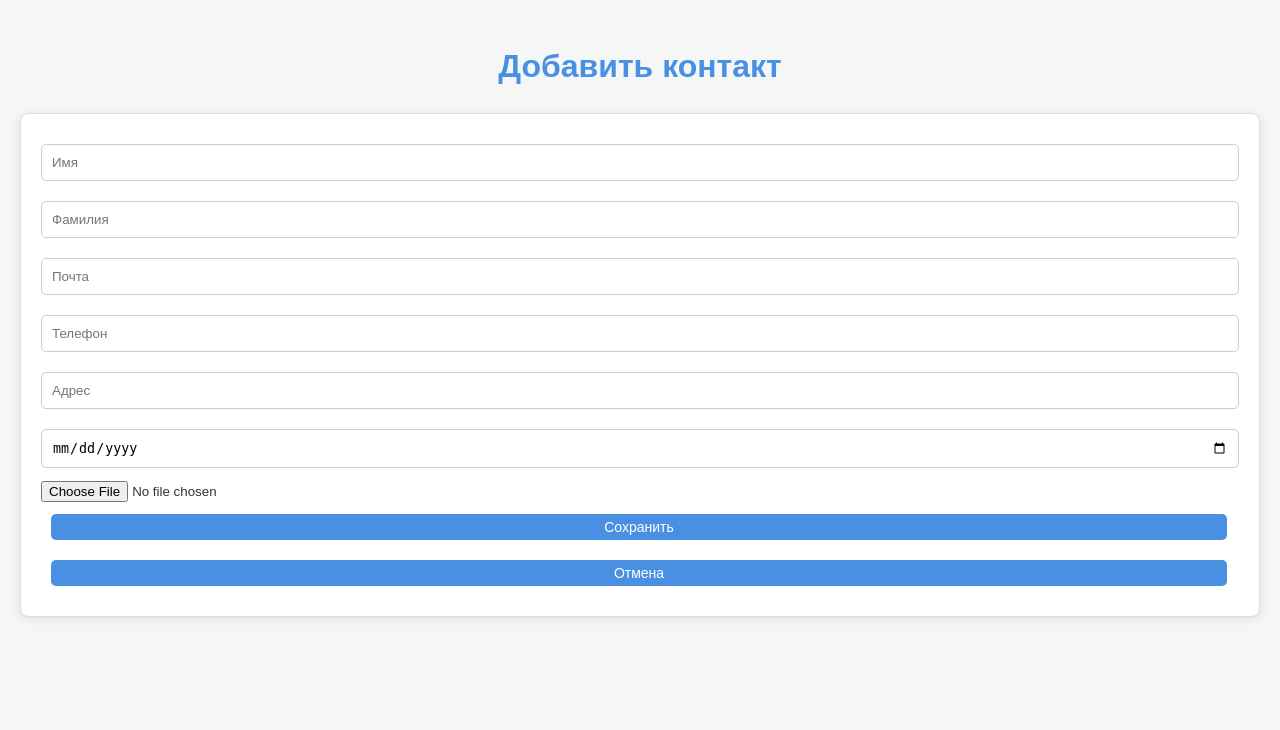
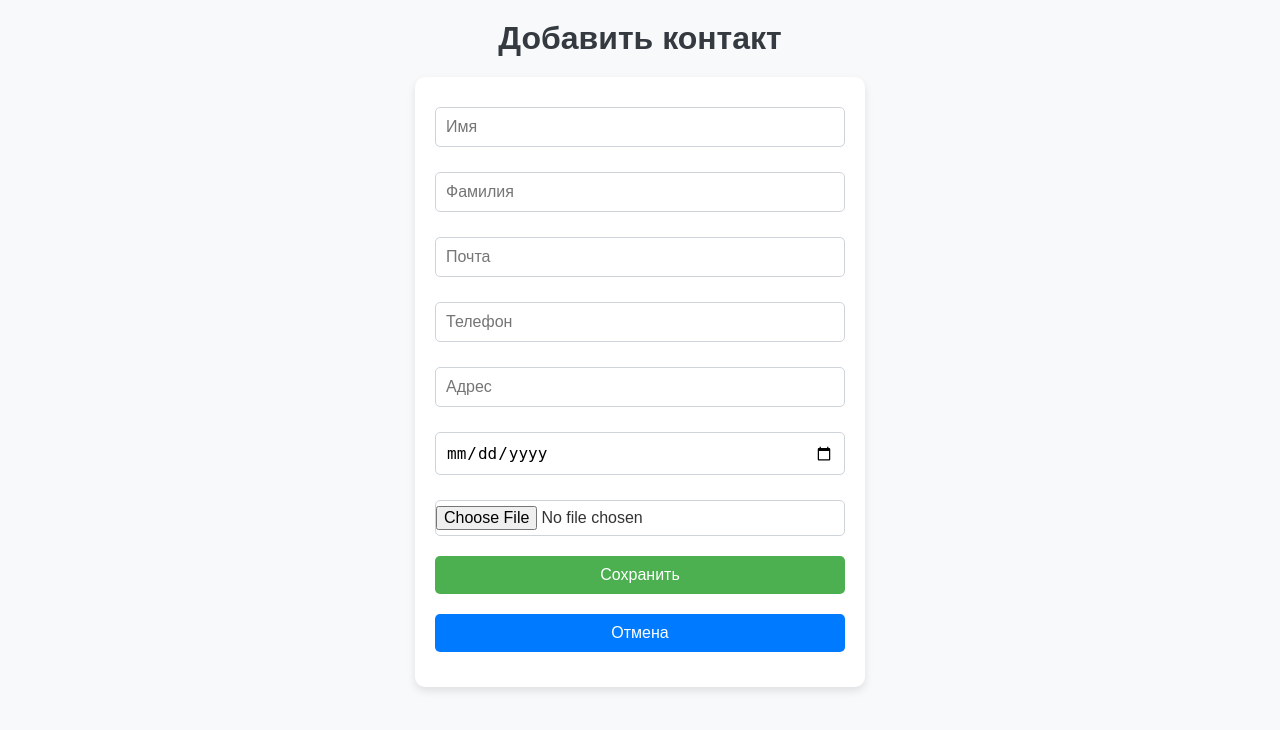
Before and after one commit to Gilfanov-RR/repos, a Flask app: page /add_contact in a window 1280 px wide. Shown: the top 730 px of the page. Run offline with Flask 3, Linux system fonts and the light colour scheme; data that the repository does not hold is empty.

Commit message:
Update styles.css

```diff
--- a/static/styles.css
+++ b/static/styles.css
@@ -1,108 +1,170 @@
-/* Общие стили */
+/* Общие стили для всей страницы */
+* {
+    margin: 0;
+    padding: 0;
+    box-sizing: border-box;
+}
+
 body {
-    background-color: #f4f7f6;
-    margin: 0;
-    font-family: 'Arial', sans-serif;
+    font-family: Arial, sans-serif;
+    background-color: #f8f9fa;
     color: #333;
-    line-height: 1.6;
+    display: flex;
+    flex-direction: column;
+    align-items: center;
     padding: 20px;
 }
 
-/* Заголовок */
 h1 {
+    font-size: 2rem;
+    margin-bottom: 20px;
+    color: #343a40;
     text-align: center;
-    color: #4a90e2;
+}
+
+/* Стили для навигации */
+nav {
+    text-align: center;
     margin-bottom: 20px;
 }
 
-/* Контейнер для формы добавления контактов */
-#addContactForm {
-    background-color: #ffffff;
-    border: 1px solid #dddddd;
-    border-radius: 8px;
-    padding: 20px;
-    margin: 20px 0;
-    box-shadow: 0 2px 10px rgba(0, 0, 0, 0.1);
-}
-
-/* Стили для формы */
-input[type="text"],
-input[type="email"],
-input[type="tel"],
-input[type="date"],
+/* Стили для кнопок */
 button {
-    width: calc(100% - 22px); /* Учитываем отступы и границы */
-    padding: 10px;
-    margin: 10px 0;
-    border: 1px solid #ccc;
-    border-radius: 5px;
-}
-
-/* Кнопки */
-button {
-    background-color: #4a90e2;
+    padding: 10px 15px;
+    margin: 5px;
+    background-color: #007bff;
     color: white;
     border: none;
+    border-radius: 5px;
     cursor: pointer;
-    font-size: 16px;
+    font-size: 1rem;
+    transition: background-color 0.3s ease;
 }
 
 button:hover {
-    background-color: #357ab8;
+    background-color: #0056b3;
 }
 
-/* Список контактов */
+/* Стили для форм */
+form {
+    display: flex;
+    flex-direction: column;
+    align-items: center;
+    width: 100%;
+    max-width: 450px;
+    background-color: #fff;
+    padding: 20px;
+    border-radius: 10px;
+    box-shadow: 0 4px 8px rgba(0, 0, 0, 0.1);
+}
+
+form input, form button {
+    width: 100%;
+    margin-bottom: 15px;
+}
+
+form button[type="submit"] {
+    background-color: #4caf50;
+}
+
+form button[type="submit"]:hover {
+    background-color: #388e3c;
+}
+
+/* Стили для полей ввода */
+input, textarea {
+    padding: 10px;
+    font-size: 1rem;
+    margin: 10px 0;
+    width: 600px;
+    border: 1px solid #ced4da;
+    border-radius: 5px;
+    background-color: white;
+}
+
+input[type="file"] {
+    padding: 5px 0;
+}
+
+/* Стили для разделителей */
+hr {
+    margin: 10px 0;
+    border: 0;
+    border-top: 1px solid #ddd;
+}
+
+/* Стили для списка контактов */
 #contactList {
+    width: 100%;
+    max-width: 600px;
     margin-top: 20px;
 }
 
 #contactList div {
-    background-color: #ffffff;
+    background-color: white;
+    border: 1px solid #ddd;
+    border-radius: 8px;
     padding: 15px;
-    border: 1px solid #dddddd;
-    border-radius: 8px;
     margin-bottom: 10px;
     display: flex;
     justify-content: space-between;
     align-items: center;
+    transition: box-shadow 0.3s ease;
 }
 
-/* Настройки для заголовков списка */
-strong {
-    font-size: 18px;
+#contactList div:hover {
+    box-shadow: 0 4px 8px rgba(0, 0, 0, 0.1);
+}
+
+#contactList div img {
+    border-radius: 50%;
+    width: 50px;
+    height: 50px;
+    margin-right: 10px;
+}
+
+#contactList div strong {
+    font-size: 1.2rem;
     color: #333;
 }
 
-/* Стили для кнопок редактирования и удаления */
-button {
-    margin-left: 10px;
-    border: none;
-    border-radius: 5px;
+#contactList div button {
     padding: 5px 10px;
-    font-size: 14px;
+    font-size: 0.9rem;
 }
 
-button:nth-child(2) {
-    background-color: #f39c12; /* Кнопка редактирования */
+#contactList div button:first-child {
+    background-color: #ff9800;
 }
 
-button:nth-child(3) {
-    background-color: #e74c3c; /* Кнопка удаления */
+#contactList div button:first-child:hover {
+    background-color: #fb8c00;
 }
 
-button:nth-child(2):hover {
-    background-color: #e67e22;
+#contactList div button:last-child {
+    background-color: #f44336;
 }
 
-button:nth-child(3):hover {
-    background-color: #c0392b;
+#contactList div button:last-child:hover {
+    background-color: #e53935;
 }
 
-/* Переход между формами */
-.form-button {
-    background-color: #5cb85c;
+/* Стиль для поля поиска */
+#searchInput {
+    width: 100%;
+    max-width: 500px;
+    padding: 10px;
+    font-size: 1rem;
+    border: 1px solid #ced4da;
+    border-radius: 5px;
+    margin-bottom: 20px;
+    background-color: white;
 }
 
-.form-button:hover {
-    background-color: #4cae4c;
+/* Стиль для сообщений об ошибках */
+.error-message {
+    color: red;
+    font-size: 1rem;
+    margin-top: 10px;
+    font-weight: bold;
 }
```
